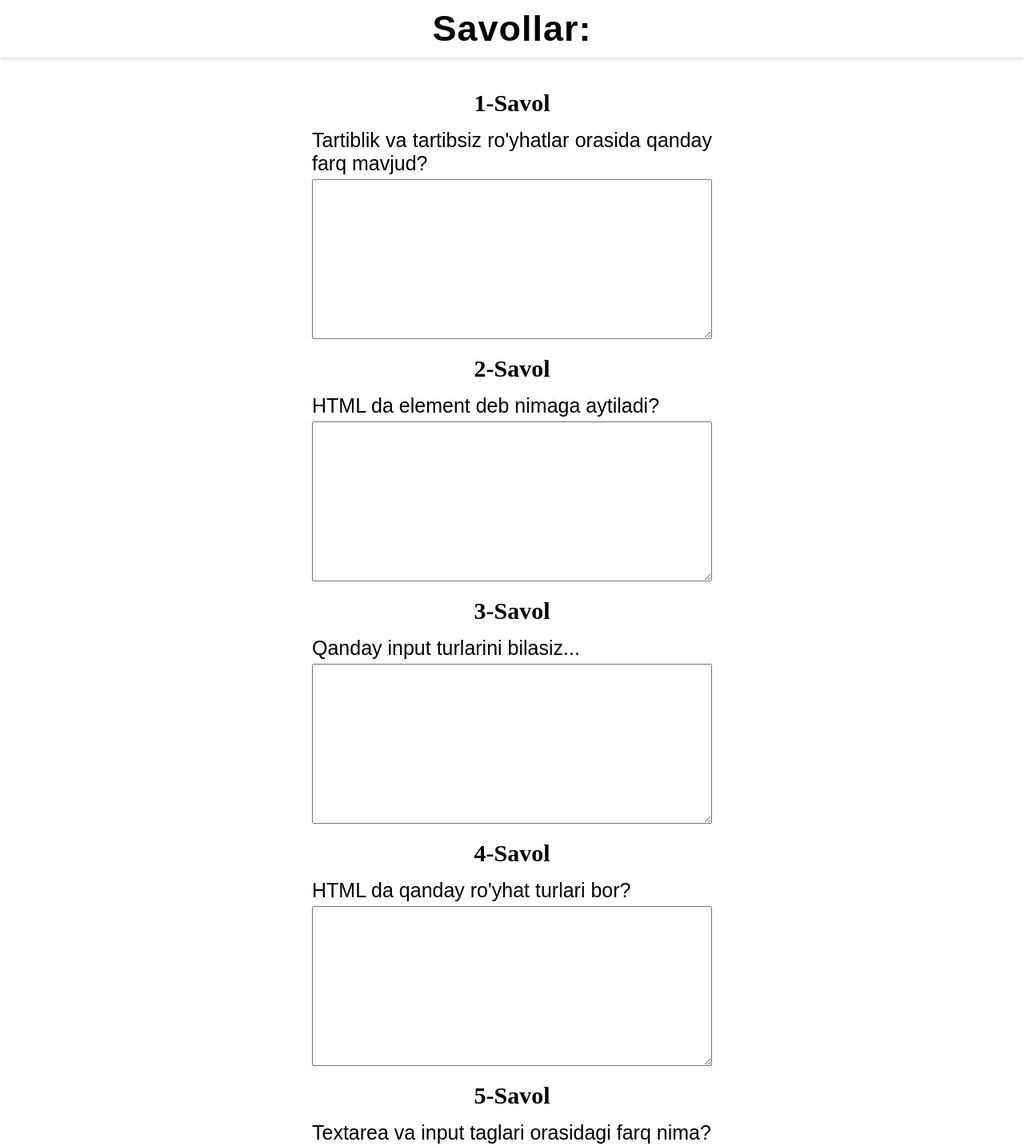
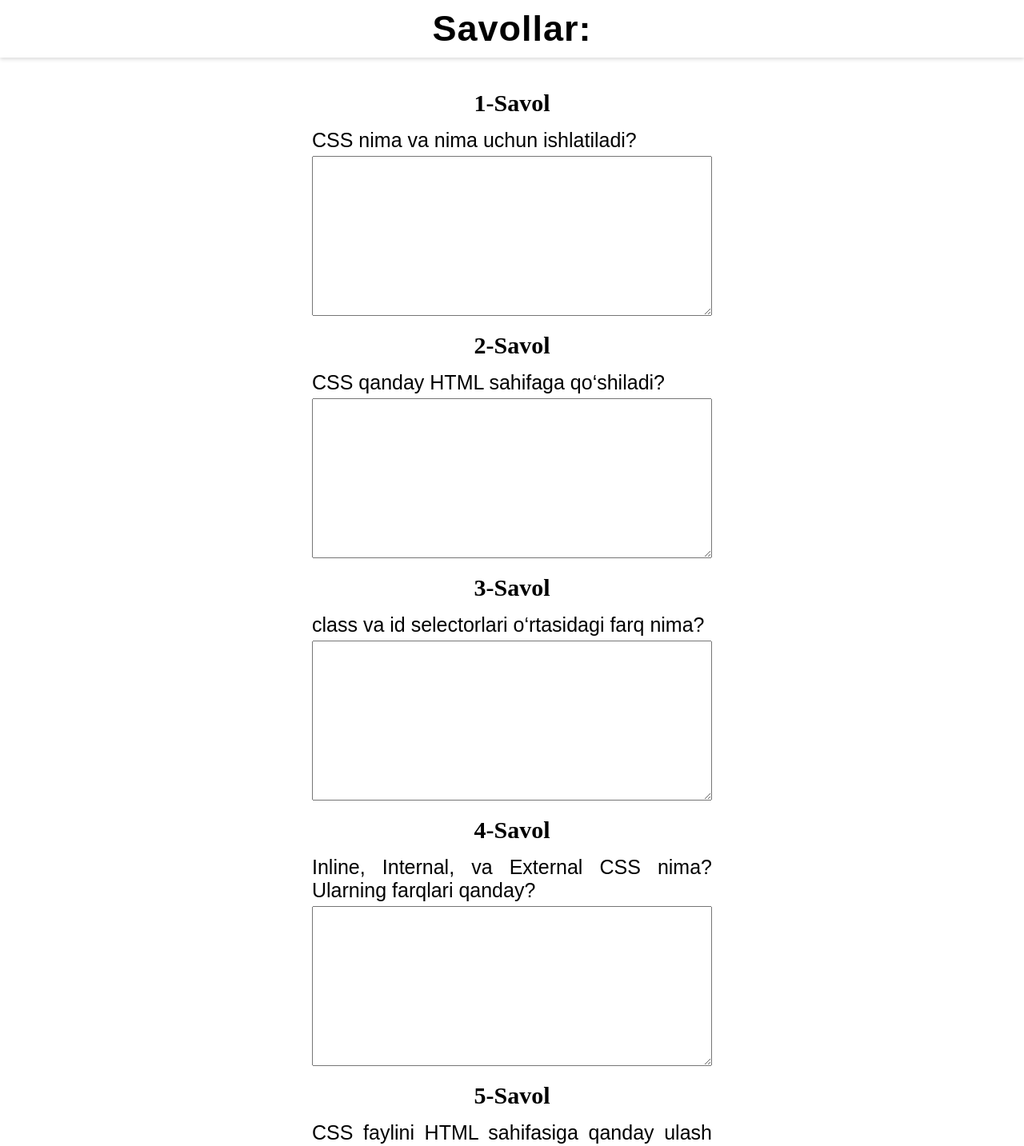
Before and after one commit to Yokubjanovichh/imtihon-app-version-2, a React (Vite) app: page /question in a window 1280 px wide. Shown: the top 1433 px of the page at 80% size. Built offline with nearby package versions, Linux system fonts and the light colour scheme; sample sign-in values are in the browser's storage.

Commit message:
last commit

```diff
--- a/src/pages/Question/question.jsx
+++ b/src/pages/Question/question.jsx
@@ -2,41 +2,41 @@ import React, { useState, useEffect } from "react";
 import { useNavigate } from "react-router-dom";
 import "./questions.css";
 
-const YOUR_BOT_TOKEN = "7038740534:AAHJ85y5kXoFdEP44nLWccJq2rMaw1AtNqw";
-const YOUR_CHAT_ID = -1002052638504;
+const YOUR_BOT_TOKEN = "7577646788:AAHrRTCGqLM4JU8stvqlFa5piSkRiFynKzk";
+const YOUR_CHAT_ID = -4592491979;
 const MAX_MESSAGE_LENGTH = 4096;
 
 const questionsList = [
-  "Tartiblik va tartibsiz ro'yhatlar orasida qanday farq mavjud?",
-  "HTML da element deb nimaga aytiladi?",
-  "Qanday input turlarini bilasiz...",
-  "HTML da qanday ro'yhat turlari bor?",
-  "Textarea va input taglari orasidagi farq nima?",
-  "HTML da qanday media taglari mavjud?",
-  "HTML formalar nima uchun ishlatiladi?",
-  "Audio va video taglar qanday ishlatiladi?",
-  "HTML jadvalda colspan va rowspan qanday vazifa uchun ishlatiladi?",
-  "HTMLning saytdagi vazifasi nimadan iborat?",
-  "HTML da link yaratish uchun qaysi tag ishlatiladi?",
-  "Anchor(Link) tag (a) va uning atributlari qanday ishlatiladi?",
-  "HTML attribute deb nimaga aytiladi?",
-  "<textarea> tagiga uzunlik va balandlik berish uchun qanday atributlar mavjud?",
-  "HTML da matnlarni bo'limlarga ajratishni qanday usullari bor?",
-  "label tagini vazifasi nimadan iborat?",
-  "label tagini input tagiga nechta usul bilan bog'lash mumkin",
-  "HTML da image qo'shish uchun qaysi tag ishlatiladi?",
-  "Img tagining atributlari va ulardan qanday foydalaniladi?",
-  "Media(audio, video) taglarida loop atributi nima vazifa bajaradi?",
-  "Block va inline elementlar orasidagi farq nima?",
-  "HTML tag deb nimaga ataladi?",
-  "HTML da table tagi va uning bolalari qanday ishlatiladi?",
-  "<button type='reset'> ning vazifasi nimadan iborat",
-  "<thead> va <tbody> taglarining vazifasi nimadan iborat",
-  "<form> tagini action atributini vazifasi nimadan iborat?",
-  "<!Doctype html> saytdagi vazifasi nimadan iborat?",
-  "HTML head va body taglari orasidagi farq nima?",
-  "Juft va toq taglarni qanday farqlari bor?",
-  "Media(audio, video) taglarida controls atributi nima vazifa bajaradi",
+  "CSS nima va nima uchun ishlatiladi?",
+  "CSS qanday HTML sahifaga qo‘shiladi?",
+  "class va id selectorlari o‘rtasidagi farq nima?",
+  "Inline, Internal, va External CSS nima? Ularning farqlari qanday?",
+  "CSS faylini HTML sahifasiga qanday ulash mumkin?",
+  "color xususiyati nima va qanday ishlatiladi?",
+  "Font o‘lchamini o‘zgartirish uchun qaysi xususiyatdan foydalaniladi?",
+  "Margin va Padding o‘rtasidagi farq nima?",
+  "CSSda 'box model' nima?",
+  "float xususiyati nima va qanday ishlatiladi?",
+  "Bir nechta elementlarga bitta class yoki id ni berish mumkinmi?",
+  "CSSda position xususiyatining turli qiymatlari nimani anglatadi?",
+  "z-index nima va qachon ishlatiladi?",
+  "Pseudo-sinfi nima va qanday ishlatiladi?",
+  "display: block va display: inline o‘rtasidagi farq nima?",
+  "Elementning hajmi va o‘rni qanday belgilanishi mumkin?",
+  "Background image qo‘shish uchun qaysi CSS qoidalari ishlatiladi?",
+  "Elementning chekka chiziqlarini (border) qanday o‘zgartirish mumkin?",
+  "hover pseudo-sinfi qanday ishlaydi?",
+  "CSS transition xususiyati nima va qanday qo‘llaniladi?",
+  "max-width va min-width xususiyatlari nima?",
+  "CSS Selectorlari qanday turlarga bo'linadi?",
+  "Flexbox modeli nima va qanday ishlaydi?",
+  "Elementlar orasidagi bo'shliqni qanday o'rnatish mumkin?",
+  "Shriftning stilini (bold, italic) qanday belgilash mumkin?",
+  "CSSda text-transform xususiyati nima va qanday ishlatiladi?",
+  "Elementning to‘liq ko‘rinmas bo‘lishi uchun qaysi xususiyat ishlatiladi?",
+  "Text-align xususiyati nima va qanday ishlatiladi?",
+  "Elementning kengligi va balandligini pikselda qanday belgilash mumkin?",
+  "Border-radius xususiyati nima va u qanday ishlatiladi?",
 ];
 
 export default function Question() {
@@ -141,7 +141,7 @@ export default function Question() {
               value={answers[index]}
               onChange={(e) => {
                 const newAnswers = [...answers];
-                newAnswers[index] = e.target.value
+                newAnswers[index] = e.target.value;
                 setAnswers(newAnswers);
               }}
             ></textarea>
```
